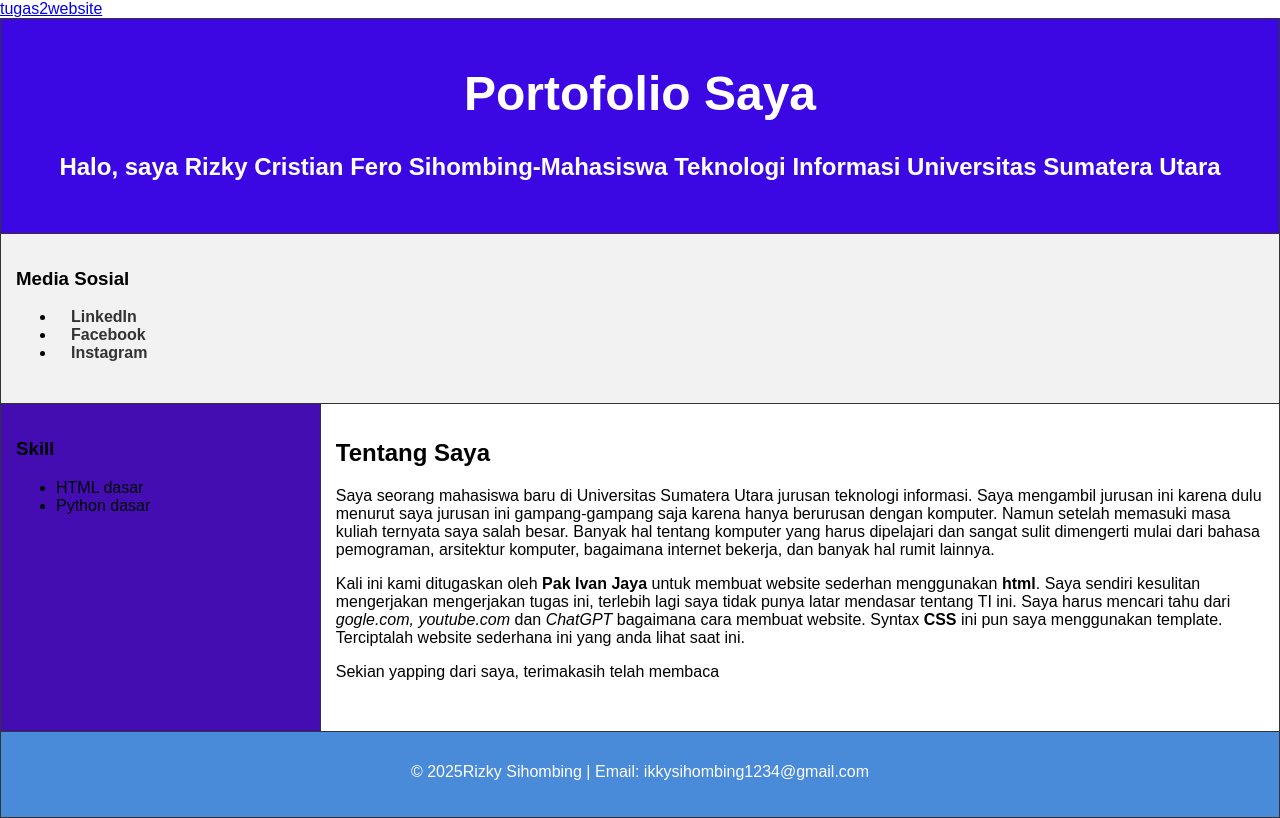
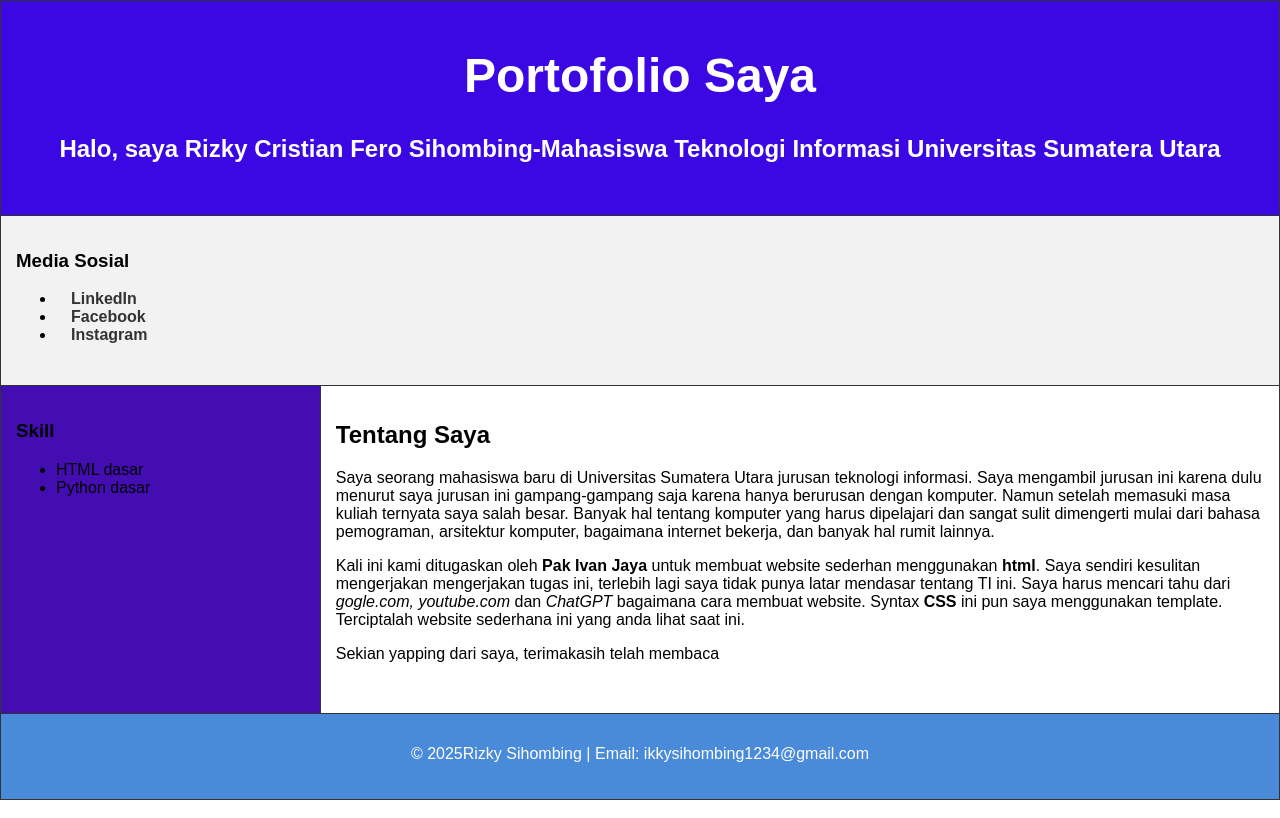
Before and after one commit to rizkycristian/target, a plain HTML site: page index..html in a window 1280 px wide. Drawn offline with Linux system fonts and the light colour scheme.

Commit message:
Update index..html

```diff
--- a/index..html
+++ b/index..html
@@ -52,7 +52,6 @@
   </style>
 </head>
 <body>
-  <a href = https://rizkycristian.github.io/tugaswebsite2.2/>tugas2website</a>
   <table>
     <!-- Header -->
     <tr>
```
